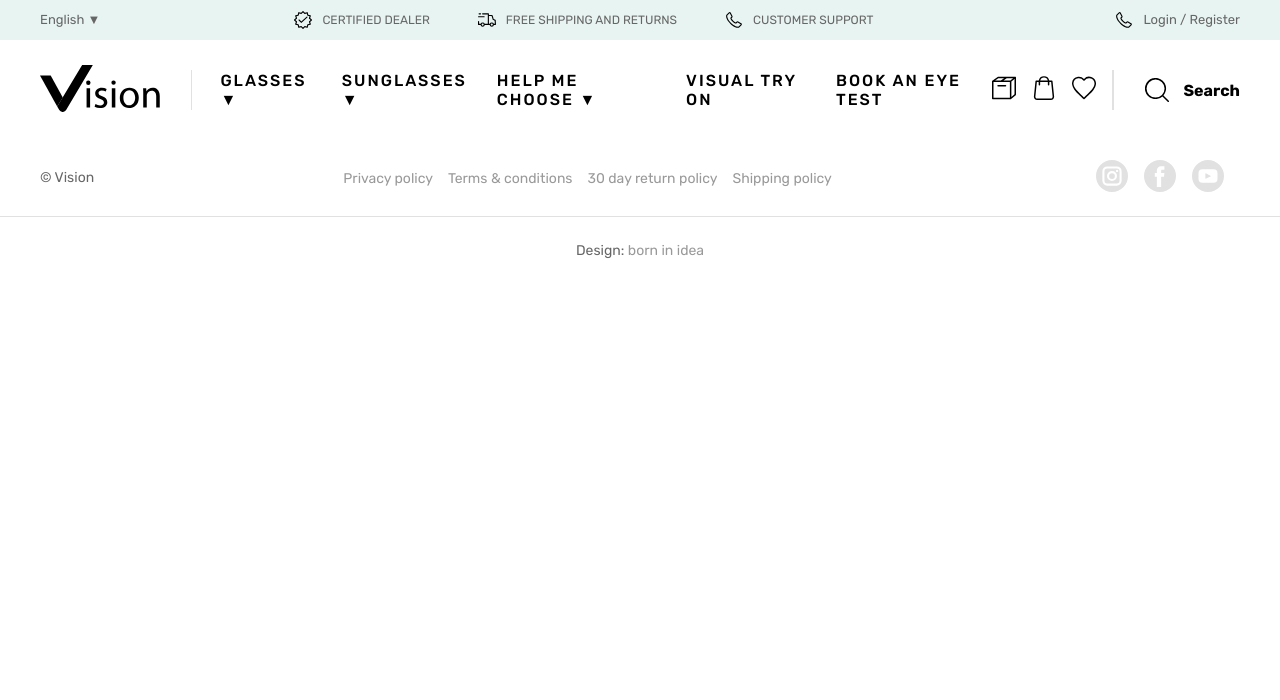
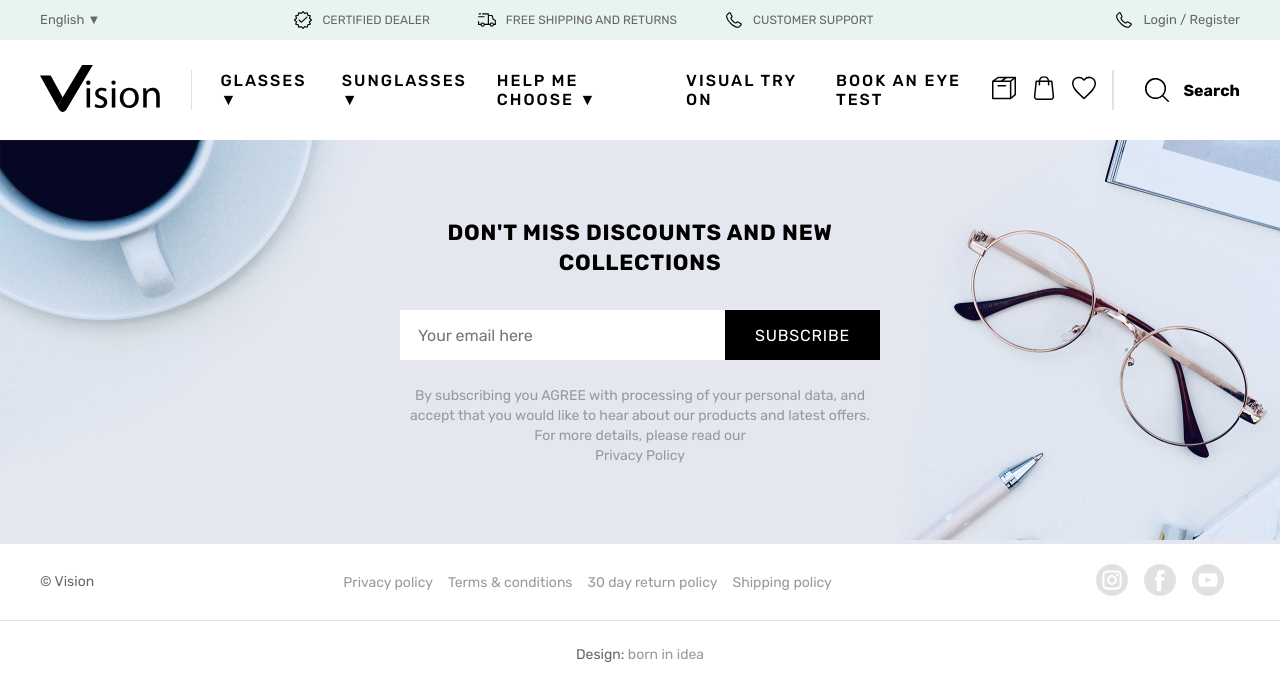
Before and after one commit to alohas/vision-idea-lt, a React (Create React App) app: page / in a window 1280 px wide. Shown: the top 700 px of the page. Built offline with nearby package versions, Linux system fonts and the light colour scheme.

Commit message:
Adds newsletter banner

```diff
--- a/src/App.js
+++ b/src/App.js
@@ -4,6 +4,7 @@ import React from "react";
 import TopBar from "./components/TopBar";
 import NavBar from "./components/NavBar";
 import Footer from "./components/Footer/";
+import NewsletterBanner from "./components/NewsletterBanner";
 
 function App() {
   return (
@@ -13,6 +14,7 @@ function App() {
         <NavBar />
       </header>
 
+      <NewsletterBanner />
       <Footer />
     </div>
   );
--- /dev/null
+++ b/src/components/NewsletterBanner/components/NewsletterBanner.js
@@ -0,0 +1,61 @@
+import React from "react";
+
+//Assets
+import CupOfCoffee from "../../../assets/photo/newsletter-L-2x.jpg";
+import TableThings from "../../../assets/photo/newsletter-R-2x.jpg";
+
+//Styles
+import "./NewsletterBanner.scss";
+
+function NewsletterBanner() {
+  return (
+    <div id="NewsletterBanner">
+      <div className="image-left">
+        <img src={CupOfCoffee} alt="cup" className="image" />
+      </div>
+      <div className="newsletter-form-wrap">
+        <form className="newsletter-form">
+          <h3 className="form-header">
+            Don't miss discounts and new collections
+          </h3>
+
+          <div className="email-input-field">
+            <input
+              className="email-input"
+              name="email"
+              placeholder="Your email here"
+              required
+            ></input>
+            <button className="submit-button" type="submit" name="subscribe">
+              Subscribe
+            </button>
+          </div>
+
+          <div className="form-policy">
+            <p className="policy notes">
+              By subscribing you AGREE with processing of your personal data,
+              and accept that you would like to hear about our products and
+              latest offers. For more details, please read our
+            </p>
+
+            <p className="policy notes">
+              <a
+                className="policy-link"
+                href="https://www.idea.lt/"
+                rel="noreferrer noopener"
+                target="_blank"
+              >
+                Privacy Policy
+              </a>
+            </p>
+          </div>
+        </form>
+      </div>
+      <div className="image-right">
+        <img src={TableThings} alt="items" className="image" />
+      </div>
+    </div>
+  );
+}
+
+export default NewsletterBanner;
--- /dev/null
+++ b/src/components/NewsletterBanner/components/NewsletterBanner.scss
@@ -0,0 +1,94 @@
+@import "src/styles/globals/colors";
+@import "src/styles/globals/variables";
+
+#NewsletterBanner {
+  display: flex;
+  justify-content: space-between;
+
+  width: 100%;
+
+  background-color: $colorBanner;
+
+  .image {
+    max-height: 400px;
+  }
+
+  .newsletter-form-wrap {
+    display: flex;
+
+    margin: 0 auto;
+    padding: 30px 20px;
+
+    max-width: 620px;
+  }
+
+  .newsletter-form {
+    align-self: center;
+
+    .form-header {
+      margin-bottom: 32px;
+
+      text-align: center;
+      text-transform: uppercase;
+    }
+
+    .email-input-field {
+      display: flex;
+
+      height: 50px;
+
+      .email-input {
+        padding: 10px 18px;
+
+        height: 100%;
+        width: 100%;
+
+        font-family: $ffRubik;
+        font-size: 16px;
+
+        outline-style: none;
+      }
+
+      .submit-button {
+        padding: 0 30px;
+        height: 100%;
+
+        background-color: $colorMonoSeven;
+
+        color: #fff;
+        font-family: $ffRubik;
+        text-transform: uppercase;
+        letter-spacing: 0.8px;
+
+        cursor: pointer;
+        outline-style: none;
+
+        transition: background-color 0.2s;
+
+        &:hover {
+          background-color: $colorTwo;
+        }
+      }
+    }
+
+    .form-policy {
+      margin-top: 26px;
+    }
+
+    .policy {
+      text-align: center;
+    }
+
+    .policy-link {
+      cursor: pointer;
+
+      color: $colorMonoFour;
+      text-align: center;
+      text-decoration: none;
+
+      &:hover {
+        text-decoration: underline;
+      }
+    }
+  }
+}
--- /dev/null
+++ b/src/components/NewsletterBanner/index.js
@@ -0,0 +1,3 @@
+import NewsletterBanner from "./components/NewsletterBanner";
+
+export default NewsletterBanner;
--- a/src/styles/globals/colors.scss
+++ b/src/styles/globals/colors.scss
@@ -13,3 +13,6 @@ $colorMonoFour: #999999;
 $colorMonoFive: #666666;
 $colorMonoSix: #333333;
 $colorMonoSeven: #000000;
+
+//Special Color
+$colorBanner: #e4e7f0;
```
